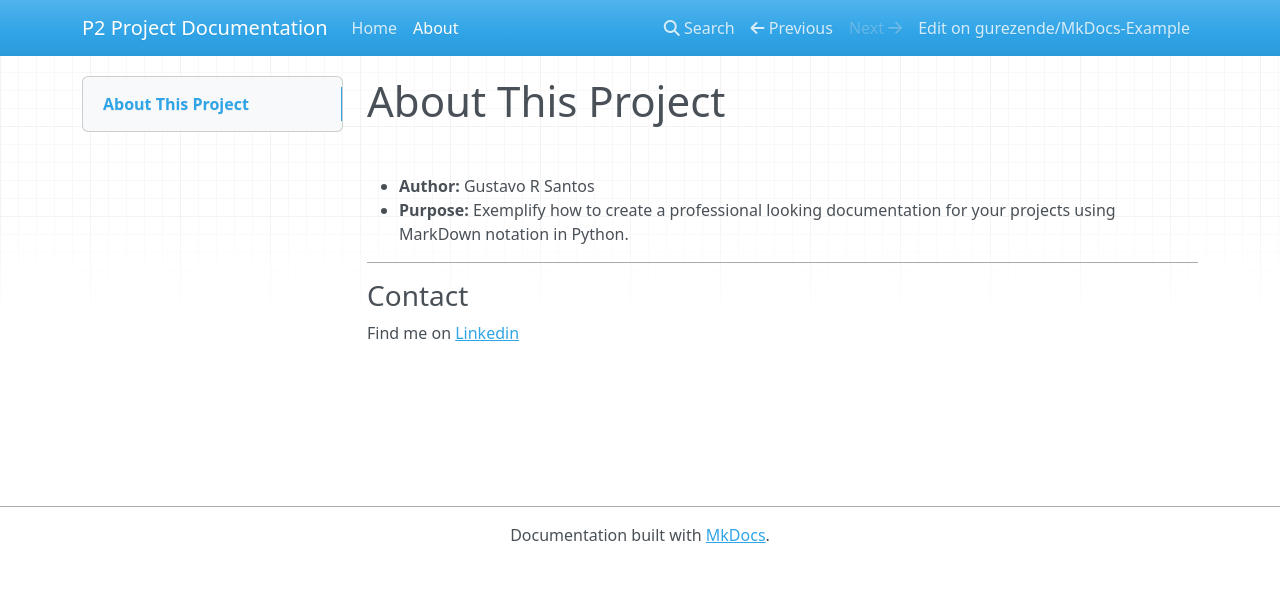
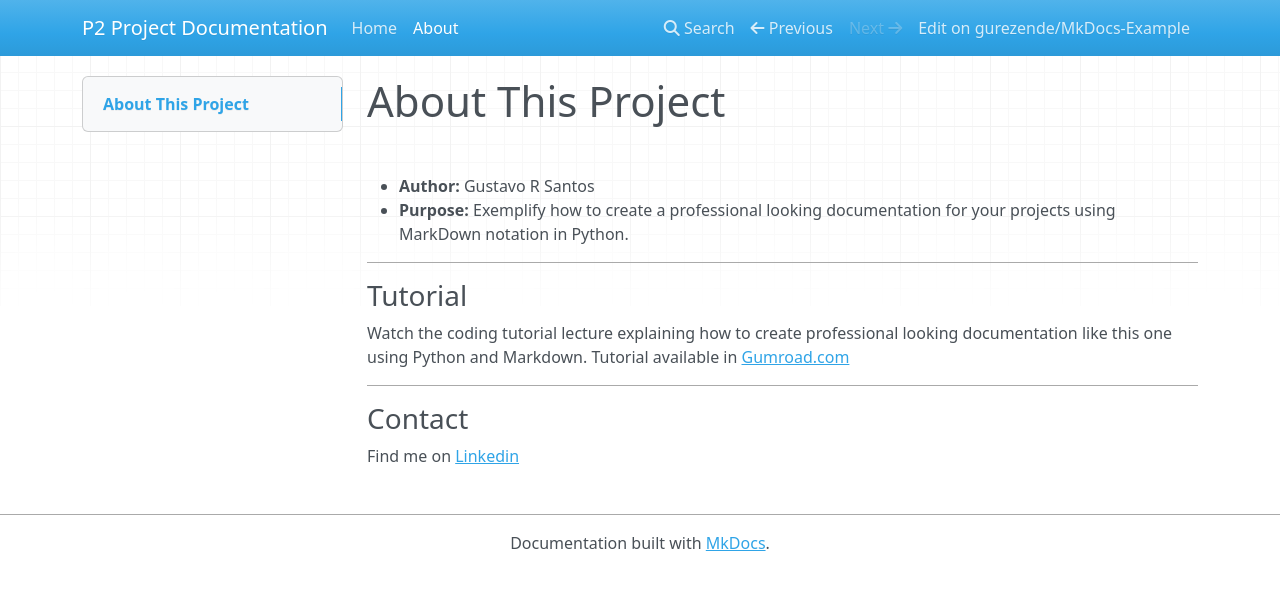
Before and after one commit to gurezende/MkDocs-Example, an MkDocs documentation site: the page built from docs/about.md, in a window 1280 px wide. Shown: the top 590 px of the page. Built offline with MkDocs 1.6.1, drawn with Linux system fonts in a browser that asks for light colours; nearby versions of some CDN libraries.

Commit message:
Update about.md

```diff
--- a/docs/about.md
+++ b/docs/about.md
@@ -6,6 +6,13 @@
 
 ---
 
+### Tutorial
+
+Watch the coding tutorial lecture explaining how to create professional looking documentation like this one using Python and Markdown.
+Tutorial available in [Gumroad.com](https://gustavorsantos.gumroad.com/l/mkdocs-lecture)
+
+---
+
 ### Contact
 
 Find me on [Linkedin](https://www.linkedin.com/in/gurezende/)
```
